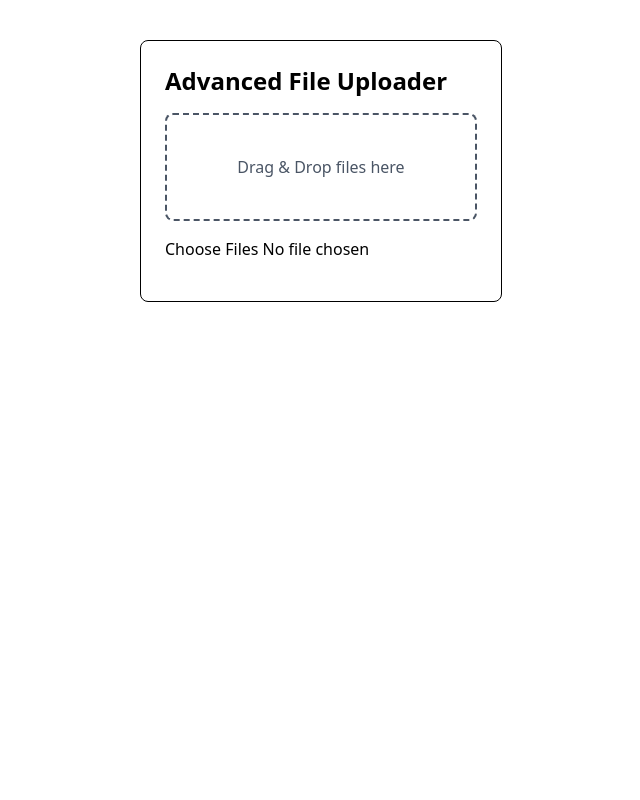
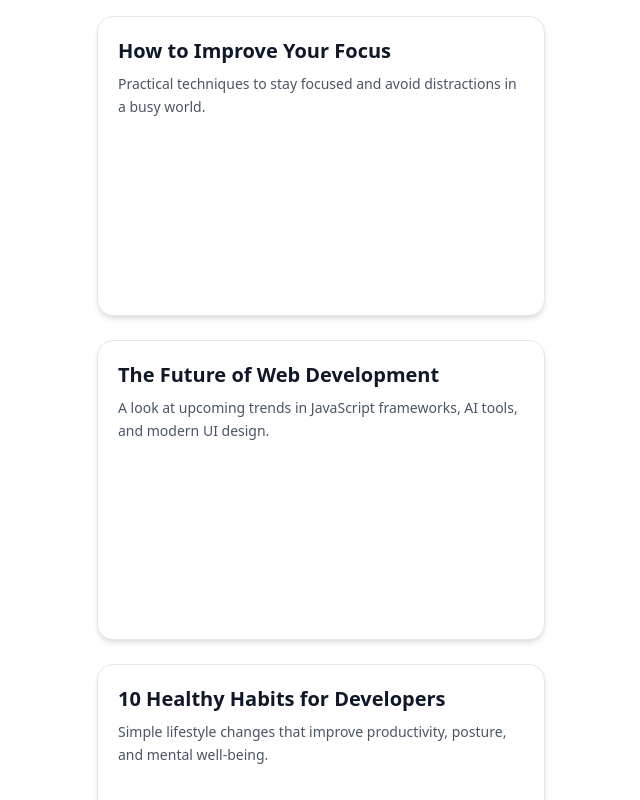
Before and after one commit to sourabh-yalagod/frontend-component, a React (Vite) app: page / in a window 1280 px wide. Shown: the top 800 px of the page, without its empty margins (319-959 px from the left). Built offline with nearby package versions, Linux system fonts and the light colour scheme.

Commit message:
infinite scroll component implemented

```diff
--- a/src/App.tsx
+++ b/src/App.tsx
@@ -1,10 +1,11 @@
-import FileUploader from "./components/file-uploader/FileUploader"
+import InfiniteScroll from "./components/infinite-scroll/InfiniteScroll"
 
 const App = () => {
   return (
     <div className="w-full flex justify-center items-center">
       {/* <Faq /> */}
-      <FileUploader />
+      {/* <FileUploader /> */}
+      <InfiniteScroll />
     </div>
   )
 }
--- /dev/null
+++ b/src/components/file-uploader/type.ts
@@ -0,0 +1,7 @@
+interface Data {
+    id: number,
+    title: string,
+    description?: string
+}
+
+export type { Data };
--- /dev/null
+++ b/src/components/infinite-scroll/InfiniteScroll.tsx
@@ -0,0 +1,73 @@
+import { useEffect, useRef, useState } from "react";
+import type { Data } from "../file-uploader/type";
+import rowData from "./data.json";
+
+const InfiniteScroll = () => {
+    const payload: Data[] = rowData;
+    const limit = 5;
+
+    const [data, setData] = useState<Data[]>([]);
+    const [page, setPage] = useState<number>(1);
+
+    const observer = useRef<IntersectionObserver | null>(null);
+    const lastElementRef = useRef<HTMLDivElement | null>(null);
+
+    useEffect(() => {
+        setData(payload.slice(0, limit));
+    }, []);
+
+    useEffect(() => {
+        if (observer.current) observer.current.disconnect();
+
+        observer.current = new IntersectionObserver(
+            (entries) => {
+                if (entries[0].isIntersecting) {
+                    setData((prev) => {
+                        const newData = payload.slice(page * limit, (page + 1) * limit);
+                        return [...prev, ...newData];
+                    });
+                    setPage((prev) => prev + 1);
+                }
+            },
+            { threshold: 0 }
+        );
+
+        if (lastElementRef.current) {
+            observer.current.observe(lastElementRef.current);
+        }
+    }, [page, observer.current?.unobserve]);
+
+    return (
+        <div className="flex flex-col gap-6 p-4">
+            {data.map((item: Data, index: number) => {
+                const isLast = index === data.length - 1;
+
+                return (
+                    <div
+                        ref={isLast ? lastElementRef : null}
+                        key={item.id}
+                        className="
+              w-full max-w-md
+              bg-white dark:bg-gray-800
+              border border-gray-200 dark:border-gray-700
+              shadow-md hover:shadow-xl
+              transition-all duration-300
+              rounded-2xl p-5
+              h-[300px]
+            "
+                    >
+                        <h1 className="text-xl font-semibold text-gray-900 dark:text-white mb-2">
+                            {item.title}
+                        </h1>
+
+                        <p className="text-gray-600 dark:text-gray-300 text-sm leading-relaxed">
+                            {item.description}
+                        </p>
+                    </div>
+                );
+            })}
+        </div>
+    );
+};
+
+export default InfiniteScroll;
--- /dev/null
+++ b/src/components/infinite-scroll/data.json
@@ -0,0 +1,152 @@
+[
+  {
+    "id": 1,
+    "title": "How to Improve Your Focus",
+    "description": "Practical techniques to stay focused and avoid distractions in a busy world."
+  },
+  {
+    "id": 2,
+    "title": "The Future of Web Development",
+    "description": "A look at upcoming trends in JavaScript frameworks, AI tools, and modern UI design."
+  },
+  {
+    "id": 3,
+    "title": "10 Healthy Habits for Developers",
+    "description": "Simple lifestyle changes that improve productivity, posture, and mental well-being."
+  },
+  {
+    "id": 4,
+    "title": "Building Scalable APIs",
+    "description": "Key strategies and patterns for designing API architectures that handle large traffic."
+  },
+  {
+    "id": 5,
+    "title": "Mastering Git & GitHub",
+    "description": "A quick guide to branching, pull requests, and best practices for collaboration."
+  },
+  {
+    "id": 6,
+    "title": "Understanding Cloud Deployment",
+    "description": "An introduction to AWS, serverless computing, and containerized applications."
+  },
+  {
+    "id": 7,
+    "title": "Beginner’s Guide to UI/UX",
+    "description": "Learn the basics of clean layouts, typography, and user-centered design."
+  },
+  {
+    "id": 8,
+    "title": "How AI is Changing Coding",
+    "description": "Exploring how AI tools assist developers with debugging, generation, and optimization."
+  },
+  {
+    "id": 9,
+    "title": "Write Faster, Cleaner JavaScript",
+    "description": "Tips, patterns, and tricks to improve your JavaScript code quality and performance."
+  },
+  {
+    "id": 10,
+    "title": "Top VS Code Extensions",
+    "description": "A curated list of must-have extensions for speed, productivity, and debugging."
+  },
+  {
+    "id": 11,
+    "title": "React Performance Optimization",
+    "description": "Methods to reduce re-renders and improve overall app efficiency."
+  },
+  {
+    "id": 12,
+    "title": "Building Accessible Websites",
+    "description": "How to create web apps that are inclusive and usable for everyone."
+  },
+  {
+    "id": 13,
+    "title": "State Management Simplified",
+    "description": "Understanding Redux, Zustand, Recoil, and other state tools."
+  },
+  {
+    "id": 14,
+    "title": "Understanding Async JavaScript",
+    "description": "A clear explanation of callbacks, promises, and async/await."
+  },
+  {
+    "id": 15,
+    "title": "Why TypeScript Matters",
+    "description": "The benefits of type safety, interfaces, and clean architecture."
+  },
+  {
+    "id": 16,
+    "title": "Building REST APIs with Node.js",
+    "description": "Step-by-step approach to designing and structuring robust backend APIs."
+  },
+  {
+    "id": 17,
+    "title": "How to Grow as a Developer",
+    "description": "Guidelines for continuous learning, building real projects, and improving skills."
+  },
+  {
+    "id": 18,
+    "title": "Making Your Portfolio Stand Out",
+    "description": "Essential tips to create an impressive and professional developer portfolio."
+  },
+  {
+    "id": 19,
+    "title": "Understanding Databases",
+    "description": "A beginner-friendly explanation of SQL, NoSQL, indexing, and data modeling."
+  },
+  {
+    "id": 20,
+    "title": "The Power of Open Source",
+    "description": "Why contributing to open-source helps your career and skill development."
+  },
+  {
+    "id": 21,
+    "title": "Introduction to DevOps",
+    "description": "Learn CI/CD, automation, monitoring, and better deployment workflows."
+  },
+  {
+    "id": 22,
+    "title": "Designing Clean API Responses",
+    "description": "Best practices for structuring payloads, errors, and versioning."
+  },
+  {
+    "id": 23,
+    "title": "Understanding CSS Layouts",
+    "description": "Master flexbox, grid, responsive design, and modular CSS patterns."
+  },
+  {
+    "id": 24,
+    "title": "Getting Started with Docker",
+    "description": "Containerization basics to streamline development and deployment."
+  },
+  {
+    "id": 25,
+    "title": "How to Think in React",
+    "description": "Breaking down UI into components, props, and reusable patterns."
+  },
+  {
+    "id": 26,
+    "title": "Debugging Like a Pro",
+    "description": "Techniques to quickly identify and resolve issues in codebases."
+  },
+  {
+    "id": 27,
+    "title": "Understanding Authentication",
+    "description": "A guide to JWT, OAuth, sessions, and secure login flows."
+  },
+  {
+    "id": 28,
+    "title": "How to Learn Anything Faster",
+    "description": "Proven learning techniques backed by psychology and practice."
+  },
+  {
+    "id": 29,
+    "title": "API Security Best Practices",
+    "description": "Tips to protect your backend from attacks, leaks, and vulnerabilities."
+  },
+  {
+    "id": 30,
+    "title": "Roadmap to Becoming a Full-Stack Developer",
+    "description": "Everything you need to learn from frontend to backend to deployment."
+  }
+]
```
